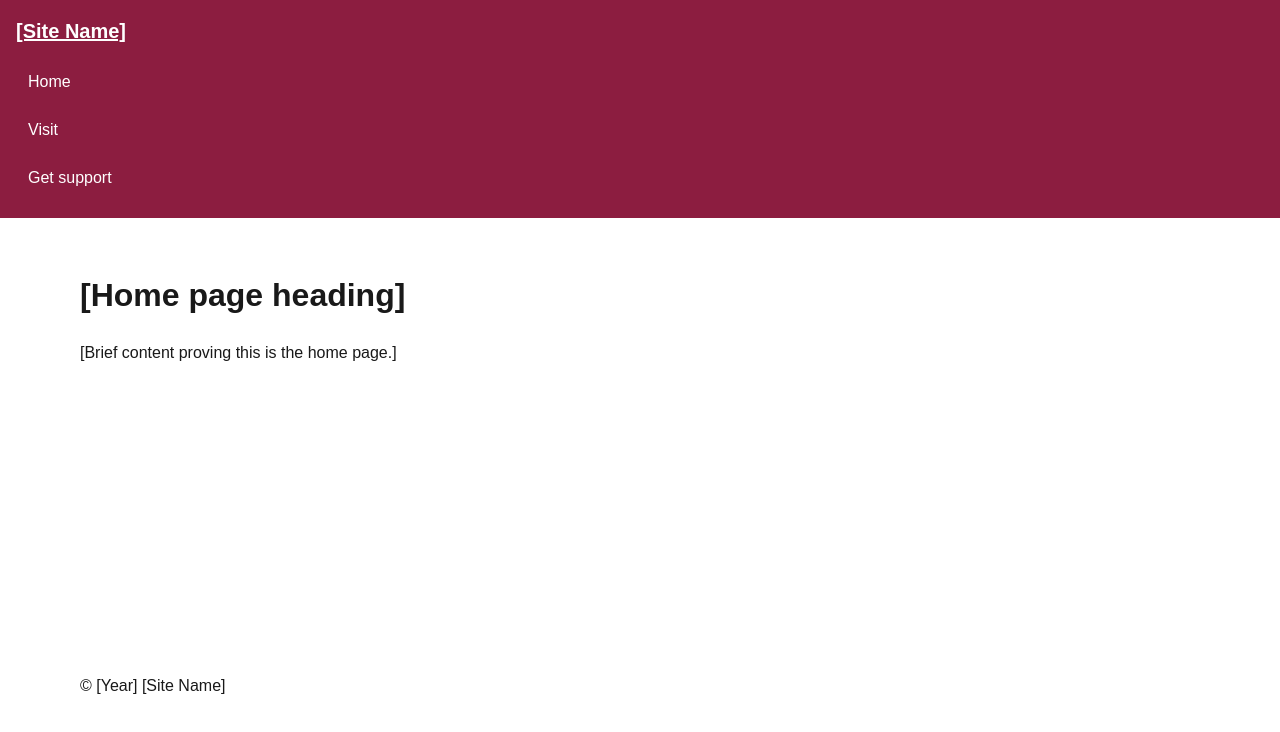
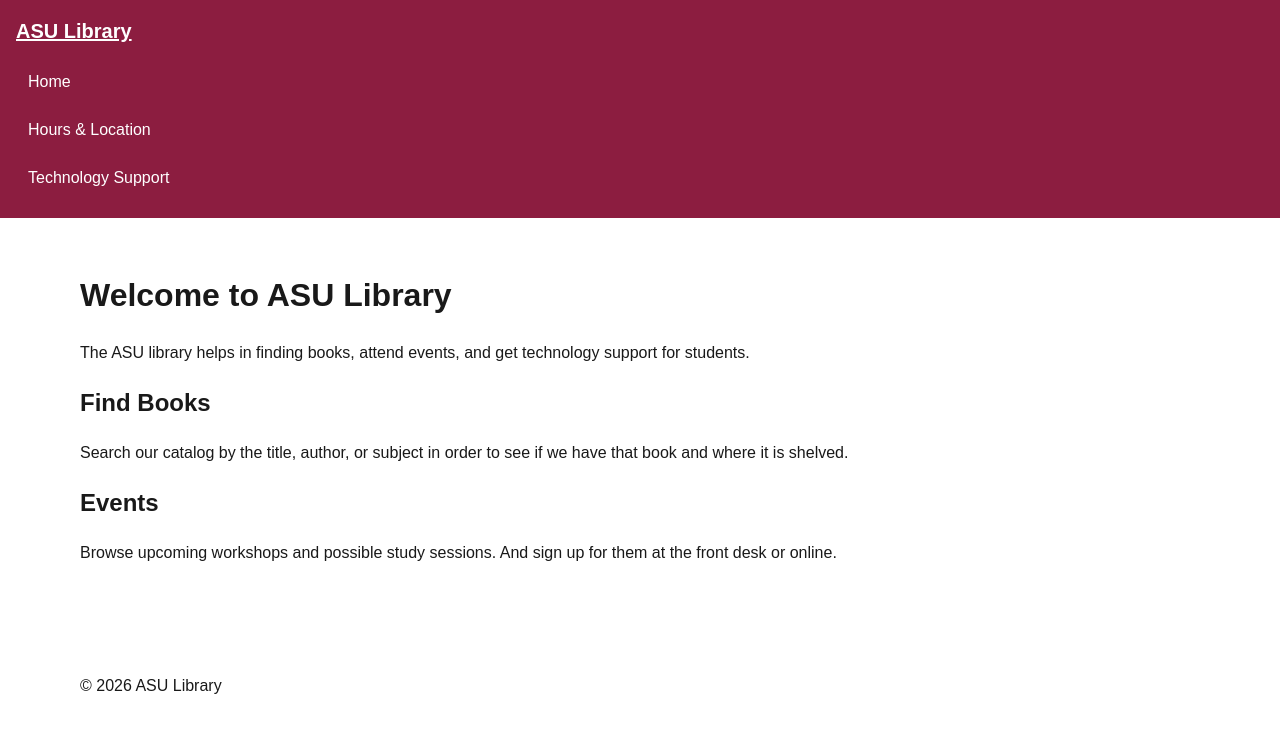
Before and after one commit to Joda132/Responsive-Site-Header-and-Navigation, a plain HTML site: page index.html in a window 1280 px wide. Drawn offline with Linux system fonts and the light colour scheme.

Commit message:
Added ASU library page content and reformatted html
I swapped the placeholders for the ASU library name, page titlges, headings, and added content to the home visit and support pages. I also reformatted the HTML across all of the lines so that it is easier for me to read and edit.

```diff
--- a/index.html
+++ b/index.html
@@ -1,6 +1,54 @@
 <!doctype html>
-<html lang="en"><head><meta charset="utf-8"><meta name="viewport" content="width=device-width,initial-scale=1"><title>Home | [Site Name]</title><link rel="stylesheet" href="styles.css"><script src="navigation.js" defer></script></head><body>
-<a class="skip-link" href="#main">Skip to main content</a>
-<header class="site-header"><a class="brand" href="index.html">[Site Name]</a><nav aria-label="Primary navigation"><button class="menu-button" type="button" aria-controls="primary-nav" aria-expanded="false" hidden>Menu</button><ul class="nav-list" id="primary-nav"><li><a href="index.html" aria-current="page">Home</a></li><li><a href="visit.html">Visit</a></li><li><a href="support.html">Get support</a></li><!-- TODO: add 2-4 purposeful destinations. --></ul></nav></header>
-<main id="main"><h1>[Home page heading]</h1><p>[Brief content proving this is the home page.]</p></main><footer><p>&copy; [Year] [Site Name]</p></footer>
-</body></html>
+<html lang="en">
+
+<head>
+  <meta charset="utf-8">
+  <meta name="viewport" content="width=device-width,initial-scale=1">
+  <title>Home | ASU Library</title>
+  <link rel="stylesheet" href="styles.css">
+  <script src="navigation.js" defer></script>
+</head>
+
+<body>
+
+  <a class="skip-link" href="#main">Skip to main content</a>
+
+  <header class="site-header">
+
+    <a class="brand" href="index.html">ASU Library</a>
+
+    <nav aria-label="Primary navigation">
+
+      <button class="menu-button" type="button" aria-controls="primary-nav" aria-expanded="false" hidden>Menu</button>
+
+      <ul class="nav-list" id="primary-nav">
+        <li><a href="index.html" aria-current="page">Home</a></li>
+        <li><a href="visit.html">Hours &amp; Location</a></li>
+        <li><a href="support.html">Technology Support</a></li>
+        <!-- TODO: add 2-4 purposeful destinations. -->
+      </ul>
+
+    </nav>
+
+  </header>
+
+  <main id="main">
+
+    <h1>Welcome to ASU Library</h1>
+    <p>The ASU library helps in finding books, attend events, and get technology support for students.</p>
+
+    <h2>Find Books</h2>
+    <p>Search our catalog by the title, author, or subject in order to see if we have that book and where it is shelved.</p>
+
+    <h2>Events</h2>
+    <p>Browse upcoming workshops and possible study sessions. And sign up for them at the front desk or online.</p>
+
+  </main>
+
+  <footer>
+    <p>&copy; 2026 ASU Library</p>
+  </footer>
+
+</body>
+
+</html>
```
Also changed, not shown: support.html (+50 -5 lines), visit.html (+48 -5 lines).
